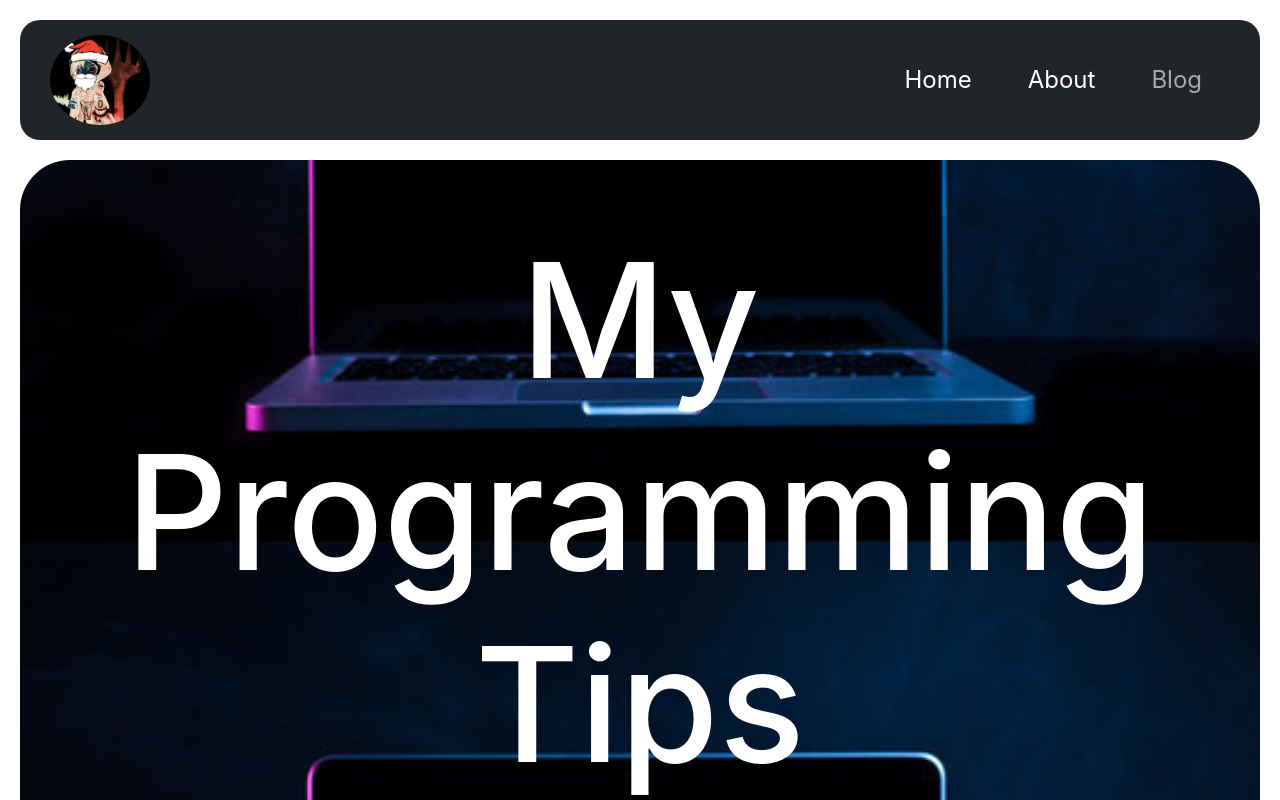
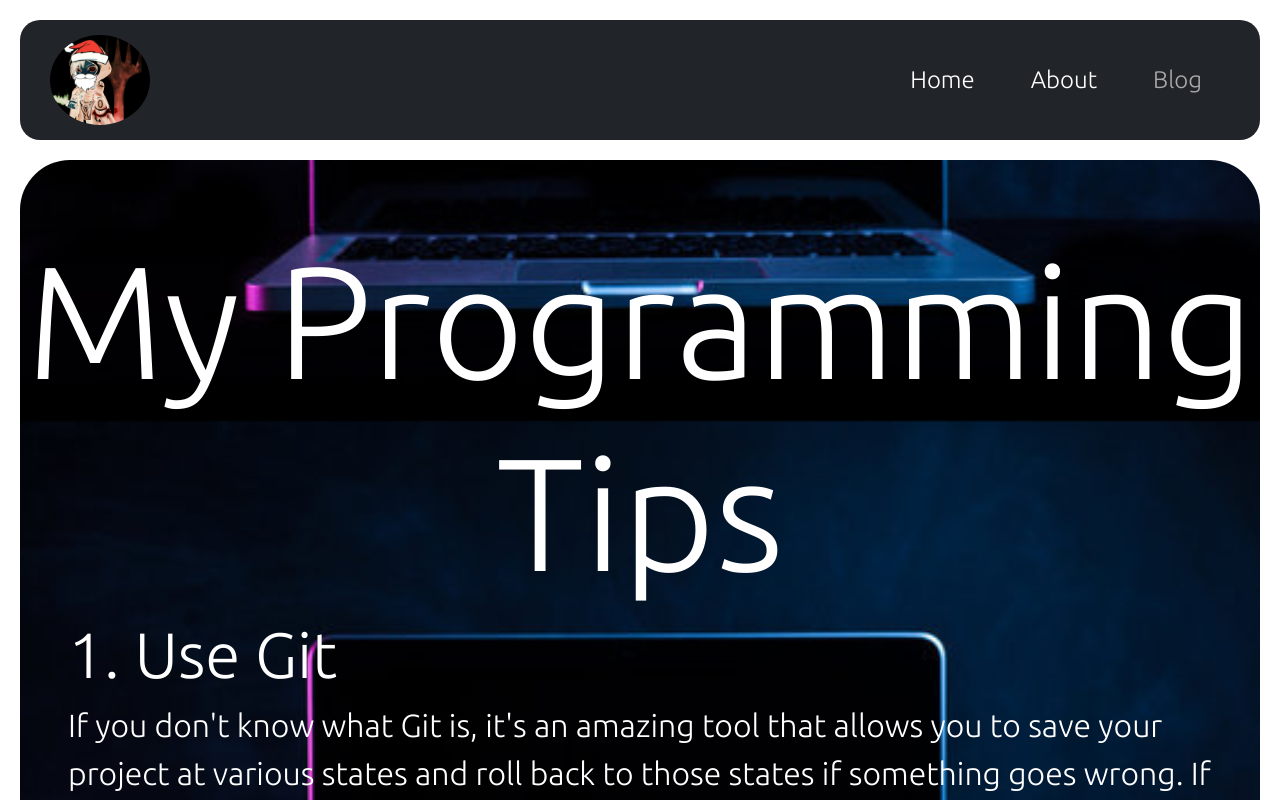
Before and after one commit to danielzsh/devo1ution.github.io, a Next.js app: page /blog/dev-tips in a window 1280 px wide. Shown: the top 800 px of the page. Built offline with nearby package versions, Linux system fonts and the light colour scheme.

Commit message:
Updated font

```diff
--- /dev/null
+++ b/pages/_document.js
@@ -0,0 +1,21 @@
+import Document, { Html, Head, Main, NextScript } from 'next/document'
+
+class MyDocument extends Document {
+    render() {
+        return (
+            <Html>
+                <Head>
+                    <link rel="preconnect" href="https://fonts.googleapis.com" />
+                    <link rel="preconnect" href="https://fonts.gstatic.com" crossOrigin />
+                    <link href="https://fonts.googleapis.com/css2?family=Ubuntu:wght@300&display=swap" rel="stylesheet" />
+                </Head>
+                <body>
+                    <Main />
+                    <NextScript />
+                </body>
+            </Html>
+        )
+    }
+}
+
+export default MyDocument
--- a/pages/blog/[slug].js
+++ b/pages/blog/[slug].js
@@ -3,12 +3,14 @@
 import matter from 'gray-matter'
 import Content from '../../components/content'
 import {marked} from 'marked'
+import { useEffect } from 'react'
 export default function PostPage({ frontmatter: {title, date, background}, slug, content}) {
-  return (
-    <>
-        <Content image={`/${background}`} title={title} content={<div className="mx-5" style={{textAlign: 'left'}} dangerouslySetInnerHTML={{__html: marked(content)}}></div>} />
-    </>
-  )
+    useEffect(() => { document.title = title; });
+    return (
+        <>
+            <Content image={`/${background}`} title={title} content={<div className="mx-5" style={{textAlign: 'left'}} dangerouslySetInnerHTML={{__html: marked(content)}}></div>} />
+        </>
+    )
 }
 export async function getStaticPaths() {
     const files = fs.readdirSync(path.join('posts'))
--- a/posts/dev-tips.md
+++ b/posts/dev-tips.md
@@ -1,7 +1,7 @@
 ---
 title: My Programming Tips
 date: 'July 14 2022'
-excerpt: 'Tips for a beginning developer'
+excerpt: 'Tips for a beginner developer'
 picture: 'programming.jpg'
 background: 'computer.jpg'
 ---
--- a/styles.css
+++ b/styles.css
@@ -1,8 +1,6 @@
 body {
   margin: 0;
-  font-family: -apple-system, BlinkMacSystemFont, 'Segoe UI', 'Roboto', 'Oxygen',
-    'Ubuntu', 'Cantarell', 'Fira Sans', 'Droid Sans', 'Helvetica Neue',
-    sans-serif;
+  font-family: 'Ubuntu', sans-serif;
   -webkit-font-smoothing: antialiased;
   -moz-osx-font-smoothing: grayscale;
 }
```
